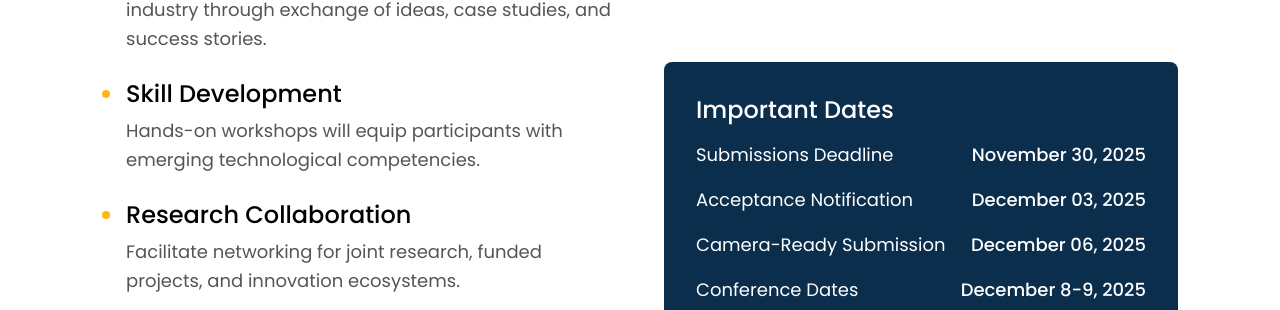
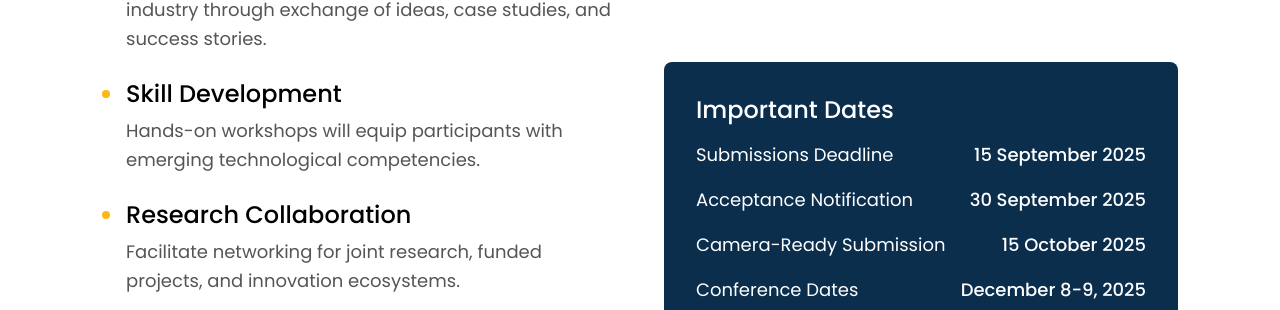
Before and after one commit to haroon147/icci-25, a React (Vite) app in the folder frontend/: page / in a window 1280 px wide. Shown: the part 2193-2503 px from the top of the page. Built offline with nearby package versions, Linux system fonts and the light colour scheme.

Commit message:
Update ICCI-2025 deadlines across site

```diff
--- a/frontend/src/components/Footer.jsx
+++ b/frontend/src/components/Footer.jsx
@@ -71,15 +71,15 @@ export default function Footer() {
             <ul className="space-y-3">
               <li className="text-small text-white/80">
                 <span className="font-medium">Paper Submission:</span><br />
-                November 30, 2025
+                15 September 2025
               </li>
               <li className="text-small text-white/80">
                 <span className="font-medium">Acceptance Notification:</span><br />
-                December 03, 2025
+                30 September 2025
               </li>
               <li className="text-small text-white/80">
                 <span className="font-medium">Camera-Ready:</span><br />
-                December 06, 2025
+                15 October 2025
               </li>
               <li className="text-small text-white/80">
                 <span className="font-medium">Conference:</span><br />
--- a/frontend/src/pages/Contact.jsx
+++ b/frontend/src/pages/Contact.jsx
@@ -366,7 +366,7 @@ export default function Contact() {
                 <div>
                   <h4 className="font-medium text-text-primary mb-1">When will I know if accepted?</h4>
                   <p className="text-small text-text-secondary">
-                    Acceptance notifications will be sent by December 03, 2025.
+                    Acceptance notifications will be sent by 30 September 2025.
                   </p>
                 </div>
               </div>
--- a/frontend/src/pages/Dates.jsx
+++ b/frontend/src/pages/Dates.jsx
@@ -5,21 +5,21 @@ export default function Dates() {
     {
       icon: Calendar,
       title: "Call for Technical Paper / Proposal / PhD Symposia",
-      date: "November 30, 2025",
+      date: "15 September 2025",
       status: "upcoming",
       description: "Last date for submitting technical papers, proposals, and PhD symposium abstracts"
     },
     {
       icon: Clock,
       title: "Notification of Acceptance",
-      date: "December 03, 2025",
+      date: "30 September 2025",
       status: "upcoming",
       description: "Authors will be notified about decisions"
     },
     {
       icon: CheckCircle,
       title: "Camera Ready Submission",
-      date: "December 06, 2025",
+      date: "15 October 2025",
       status: "upcoming",
       description: "Final version must be submitted"
     },
@@ -150,9 +150,9 @@ export default function Dates() {
               </div>
               <h3 className="text-subheading font-medium text-text-primary mb-4">Early Registration</h3>
               <p className="text-body text-text-secondary mb-4 text-break">
-                Register before November 30, 2025 to receive discounted rates and secure your spot.
+                Register before 15 September 2025 to receive discounted rates and secure your spot.
               </p>
-              <div className="text-2xl font-bold text-primary">Until Nov 30, 2025</div>
+              <div className="text-2xl font-bold text-primary">Until 15 September 2025</div>
             </div>
 
             <div className="bg-white p-8 rounded-lg shadow-sm text-center">
--- a/frontend/src/pages/Home.jsx
+++ b/frontend/src/pages/Home.jsx
@@ -311,15 +311,15 @@ export default function Home() {
               <div className="space-y-4">
                 <div className="flex justify-between items-center">
                   <span className="text-body">Submissions Deadline</span>
-                  <span className="text-body font-medium">November 30, 2025</span>
+                  <span className="text-body font-medium">15 September 2025</span>
                 </div>
                 <div className="flex justify-between items-center">
                   <span className="text-body">Acceptance Notification</span>
-                  <span className="text-body font-medium">December 03, 2025</span>
+                  <span className="text-body font-medium">30 September 2025</span>
                 </div>
                 <div className="flex justify-between items-center">
                   <span className="text-body">Camera-Ready Submission</span>
-                  <span className="text-body font-medium">December 06, 2025</span>
+                  <span className="text-body font-medium">15 October 2025</span>
                 </div>
                 <div className="flex justify-between items-center">
                   <span className="text-body">Conference Dates</span>
--- a/frontend/src/pages/Registration.jsx
+++ b/frontend/src/pages/Registration.jsx
@@ -28,7 +28,7 @@ export default function Registration() {
         "Welcome reception",
         "Certificate of participation"
       ],
-      deadline: "Early Bird: Until Nov 30, 2025"
+      deadline: "Early Bird: Until 15 September 2025"
     },
     {
       type: "Academic",
@@ -43,7 +43,7 @@ export default function Registration() {
         "Certificate of participation",
         "Author presentation slots (if paper accepted)"
       ],
-      deadline: "Early Bird: Until Nov 30, 2025",
+      deadline: "Early Bird: Until 15 September 2025",
       popular: true
     },
     {
@@ -60,7 +60,7 @@ export default function Registration() {
         "Industry networking sessions",
         "Exhibition area access"
       ],
-      deadline: "Early Bird: Until Nov 30, 2025"
+      deadline: "Early Bird: Until 15 September 2025"
     }
   ];
 
@@ -278,8 +278,8 @@ export default function Registration() {
               {/* <div>
                 <h3 className="text-subheading font-medium text-text-primary mb-4">Cancellation Policy</h3>
                 <ul className="content-spacing-sm text-body text-text-secondary">
-                  <li className="text-break">• Cancellation before Nov 30, 2025: 80% refund</li>
-                  <li className="text-break">• Cancellation after Nov 30, 2025: No refund</li>
+                  <li className="text-break">• Cancellation before 15 September 2025: 80% refund</li>
+                  <li className="text-break">• Cancellation after 15 September 2025: No refund</li>
                   <li className="text-break">• All cancellations subject to processing fees</li>
                   <li className="text-break">• Refunds processed within 14 business days</li>
                   <li className="text-break">• Contact icci@riphah.edu.pk for assistance</li>
--- a/frontend/src/pages/Submissions.jsx
+++ b/frontend/src/pages/Submissions.jsx
@@ -9,7 +9,7 @@ export default function Submissions() {
       title: "Technical Papers",
       description: "Original research contributions with complete results and analysis",
       pages: "2-4 pages",
-      deadline: "November 30, 2025",
+      deadline: "15 September 2025",
       formUrl: "https://forms.gle/SoyN5JGZqBq5b1sY7"
     },
     {
@@ -17,7 +17,7 @@ export default function Submissions() {
       title: " Proposal for Three-Minutes (3MT) Competition ",
       description: "PhD/MS students present their research work in Three-Minutes Thesis (3MT) Competition",
       pages: "Static One Page PowerPoint Slide",
-      deadline: "November 30, 2025",
+      deadline: "15 September 2025",
       formUrl: "https://forms.gle/ZFEwn4Cw1xDy3AHz5"
     },
 
@@ -50,7 +50,7 @@ export default function Submissions() {
         "Double-blind peer review by at least 3 reviewers",
         "Evaluation based on originality, significance, and technical quality",
         "Review decisions: Accept, Minor Revision, Major Revision, Reject",
-        "Camera-ready submission deadline: December 06, 2025"
+        "Camera-ready submission deadline: 15 October 2025"
       ]
     }
   ];
@@ -180,7 +180,7 @@ export default function Submissions() {
                 </div>
                 <h3 className="text-subheading font-medium text-text-primary mb-2">Paper Submission</h3>
                 <p className="text-body text-text-secondary mb-2">Deadline</p>
-                <p className="text-2xl font-bold text-primary">Nov 30, 2025</p>
+                <p className="text-2xl font-bold text-primary">15 September 2025</p>
               </div>
 
               <div className="text-center">
@@ -189,7 +189,7 @@ export default function Submissions() {
                 </div>
                 <h3 className="text-subheading font-medium text-text-primary mb-2">Acceptance</h3>
                 <p className="text-body text-text-secondary mb-2">Notification</p>
-                <p className="text-2xl font-bold text-primary">Dec 03, 2025</p>
+                <p className="text-2xl font-bold text-primary">Sep 30, 2025</p>
               </div>
 
               <div className="text-center">
@@ -198,7 +198,7 @@ export default function Submissions() {
                 </div>
                 <h3 className="text-subheading font-medium text-text-primary mb-2">Camera-Ready</h3>
                 <p className="text-body text-text-secondary mb-2">Submission</p>
-                <p className="text-2xl font-bold text-primary">Dec 06, 2025</p>
+                <p className="text-2xl font-bold text-primary">15 October 2025</p>
               </div>
 
               <div className="text-center">
--- a/frontend/src/pages/ThreeMinuteThesis.jsx
+++ b/frontend/src/pages/ThreeMinuteThesis.jsx
@@ -59,8 +59,8 @@ export default function ThreeMinuteThesis() {
   ];
 
   const importantDates = [
-    { event: "Submission Deadline (video + summary)", date: "November 30, 2025" },
-    { event: "Finalists Announced", date: "December 03, 2025" },
+    { event: "Submission Deadline (video + summary)", date: "15 September 2025" },
+    { event: "Finalists Announced", date: "30 September 2025" },
     { event: "Final Competition at ICCI-2025", date: "December 8-9, 2025" },
     { event: "Award Ceremony", date: "December 9, 2025" }
   ];
```
